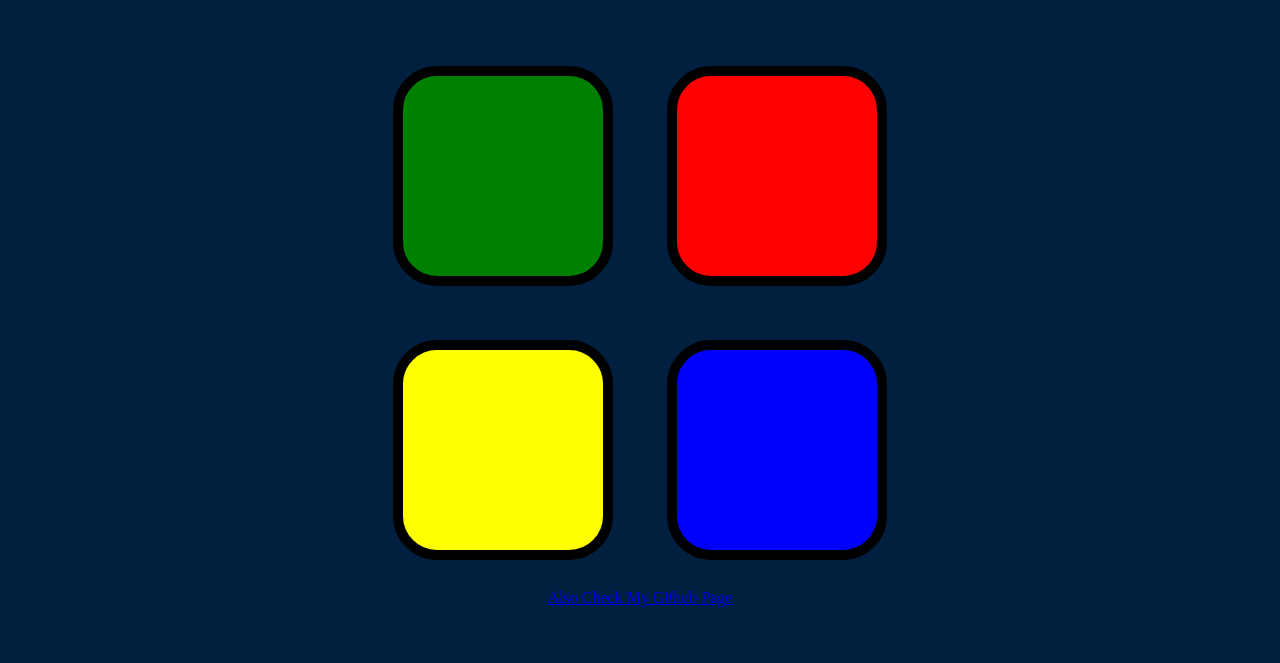
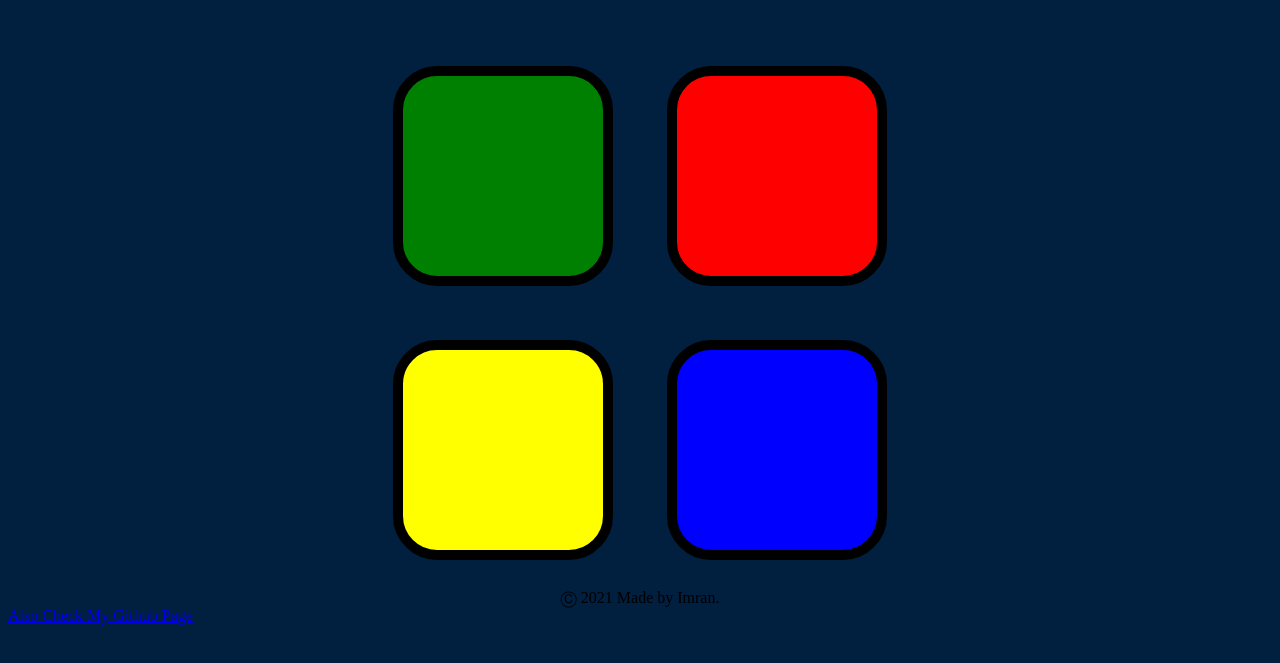
Before and after one commit to Imran6324/simon-game, a plain HTML site: page index.html in a window 1280 px wide. Shown: the part 133-796 px from the top of the page. Drawn offline with nearby package versions, Linux system fonts and the light colour scheme.

Commit message:
Update index.html

```diff
--- a/index.html
+++ b/index.html
@@ -34,10 +34,13 @@
     </div>
 
   </div>
+  <footer>
+    Ⓒ 2021 Made by Imran.
+  </footer>
 <script src="https://ajax.googleapis.com/ajax/libs/jquery/3.6.0/jquery.min.js"></script>
 <script src="game.js" charset="utf-8"></script>
 </body>
-<footer>
+<footer class = "github">
   <a  href="https://github.com/Imran6324">Also Check My Github Page</a>
 </footer>
 </html>
```
